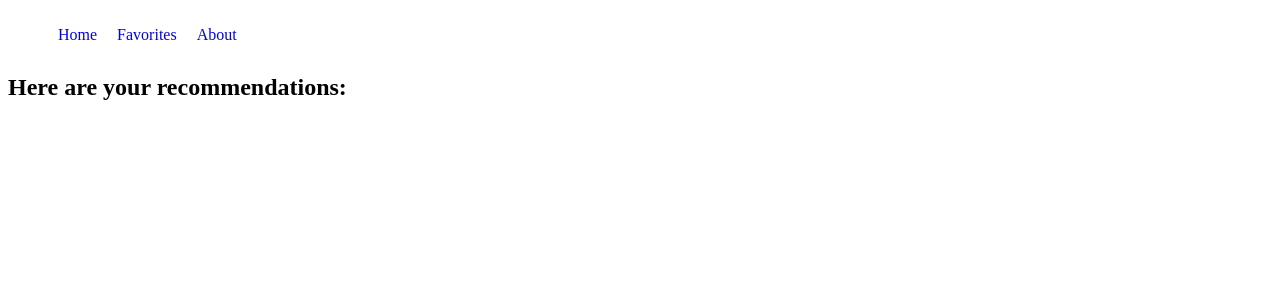
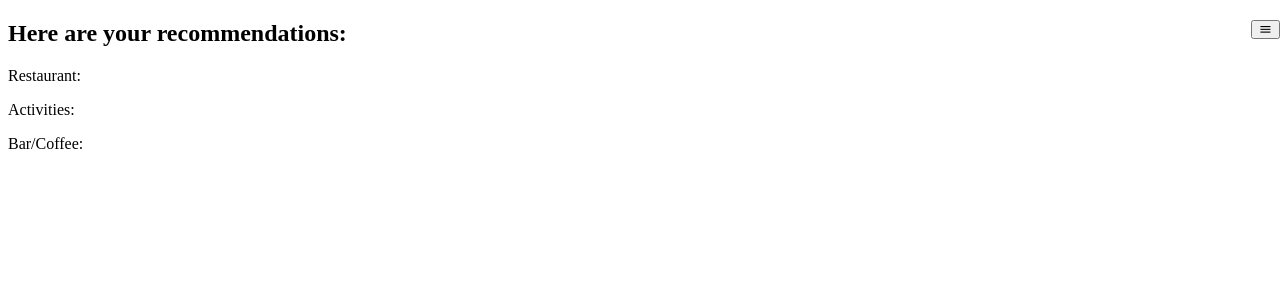
Before and after one commit to ajlajohnson/front-end-staycation, an Angular app: page /results in a window 1280 px wide. Shown: the top 300 px of the page. Built offline with nearby package versions, Linux system fonts and the light colour scheme; no server answers.

Commit message:
added header stuff

```diff
--- a/src/app/header/header.component.css
+++ b/src/app/header/header.component.css
@@ -1,6 +1,12 @@
 .list {
-    display: flex;
+    background-color: blue;
     list-style: none;
+    position: absolute;
+    right: -10px;
+    padding: 5px;
+    display: none;
+    z-index: 1;
+
 }
 
 .link {
@@ -10,3 +16,13 @@
 .nav {
     padding: 10px;
 }
+.menu{
+    font-family: 'Material Icons';
+    position: absolute;
+    right: 0;
+
+}
+
+.menu:hover .list {
+ display: block;
+}
--- a/src/app/header/header.component.html
+++ b/src/app/header/header.component.html
@@ -1,3 +1,5 @@
+<button class="menu">menu</button>
+
 <ol class="list">
     <li class="nav"> <a routerLink="/home" class="link">Home</a> </li>
     <li class="nav"> <a routerLink="/results" class="link">Favorites</a> </li>
--- a/src/app/results/results.component.html
+++ b/src/app/results/results.component.html
@@ -3,3 +3,8 @@
 <section>
     <h1>Here are your recommendations:</h1>
 </section>
+<div>
+    <p>Restaurant:</p>
+    <p>Activities:</p>
+    <p>Bar/Coffee:</p>
+</div>
--- a/src/index.html
+++ b/src/index.html
@@ -1,13 +1,17 @@
 <!doctype html>
 <html lang="en">
+
 <head>
   <meta charset="utf-8">
   <title>Finalprojectredo</title>
   <base href="/">
   <meta name="viewport" content="width=device-width, initial-scale=1">
   <link rel="icon" type="image/x-icon" href="favicon.ico">
+  <link href="https://fonts.googleapis.com/icon?family=Material+Icons" rel="stylesheet">
 </head>
+
 <body>
   <app-root></app-root>
 </body>
+
 </html>
```
